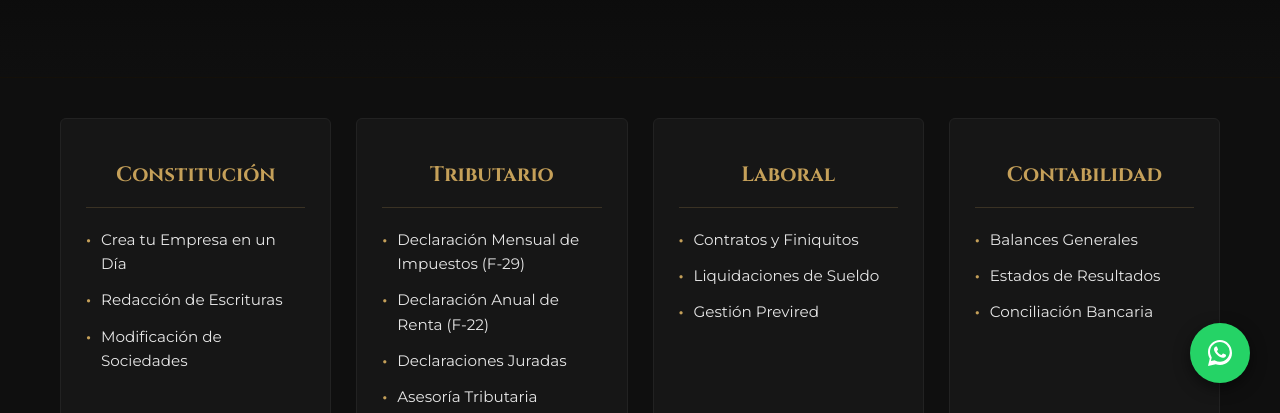
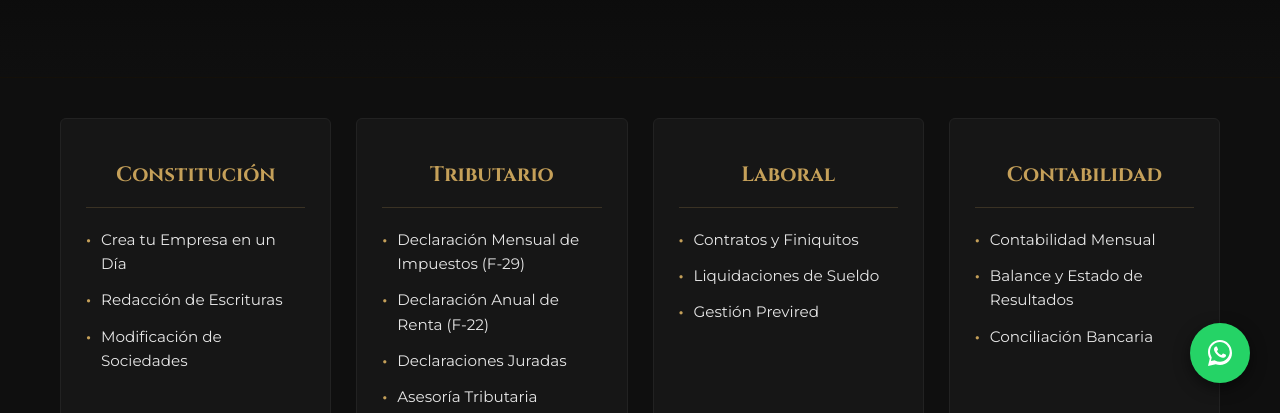
Before and after one commit to iolivares-debug/Pagina-Web, a plain HTML site: page index.html in a window 1280 px wide. Shown: the part 387-800 px from the top of the page. Drawn offline with Linux system fonts and the light colour scheme.

Commit message:
feat: tarjeta Contabilidad con Contabilidad Mensual y mismo lenguaje que los planes
Co-Authored-By: Claude Opus 5.5 <noreply@anthropic.com>

```diff
--- a/index.html
+++ b/index.html
@@ -287,8 +287,8 @@
             <div class="card">
                 <h3>Contabilidad</h3>
                 <ul>
-                    <li>Balances Generales</li>
-                    <li>Estados de Resultados</li>
+                    <li>Contabilidad Mensual</li>
+                    <li>Balance y Estado de Resultados</li>
                     <li>Conciliación Bancaria</li>
                 </ul>
             </div>
```
